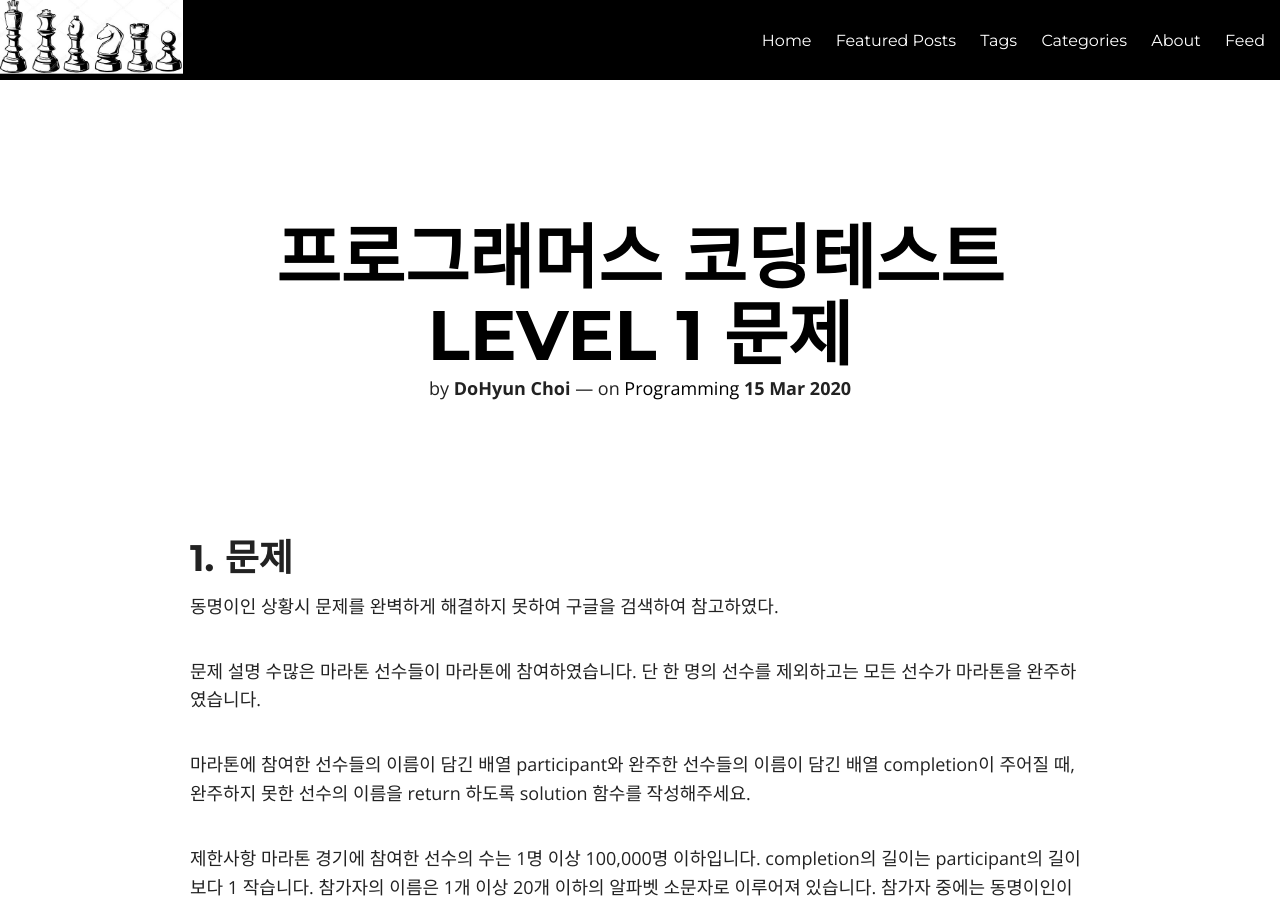
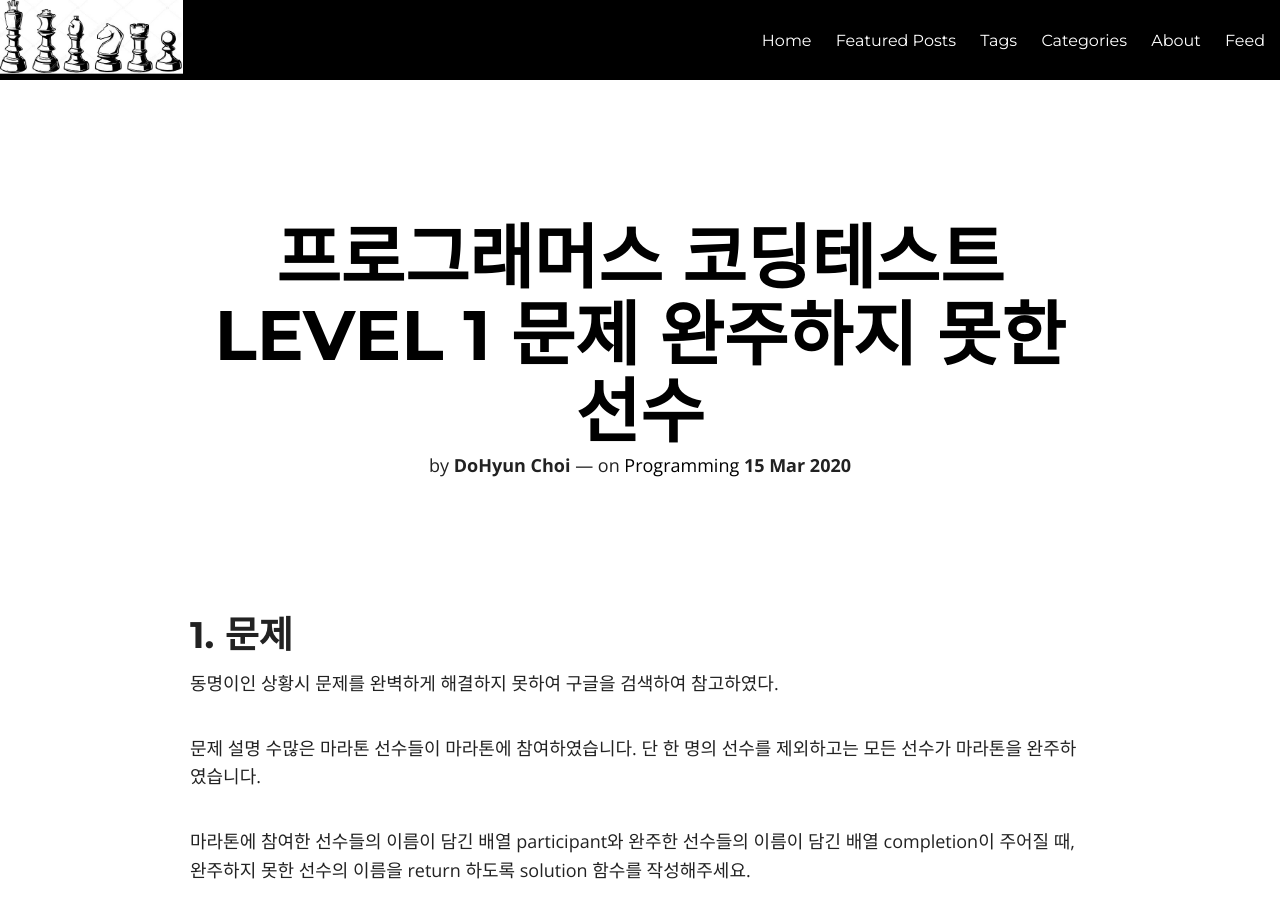
Before and after one commit to DoHyunChoi/dohyunchoi.github.io, a Jekyll site: the page built from _posts/2020-03-15-완주하지 못한 선수.markdown, in a window 1280 px wide and 900 px high. Built offline with Jekyll 4.4.1, drawn with Linux system fonts in a browser that asks for light colours; nearby versions of some CDN libraries; comment, search, counter and statistics services are not loaded.

Commit message:
Update 2020-03-15-완주하지 못한 선수.markdown

```diff
--- a/_posts/2020-03-15-완주하지 못한 선수.markdown
+++ b/_posts/2020-03-15-완주하지 못한 선수.markdown
@@ -1,8 +1,8 @@
 ---
 layout: post
-title: "프로그래머스 코딩테스트 Level 1 문제"
-description: "완주하지 못한 선수"
-headline:
+title: "프로그래머스 코딩테스트 Level 1 문제 완주하지 못한 선수"
+description:
+headline: "완주하지 못한 선수"
 modified: 2020-03-04
 category: Java
 tags: [Programming]
```
